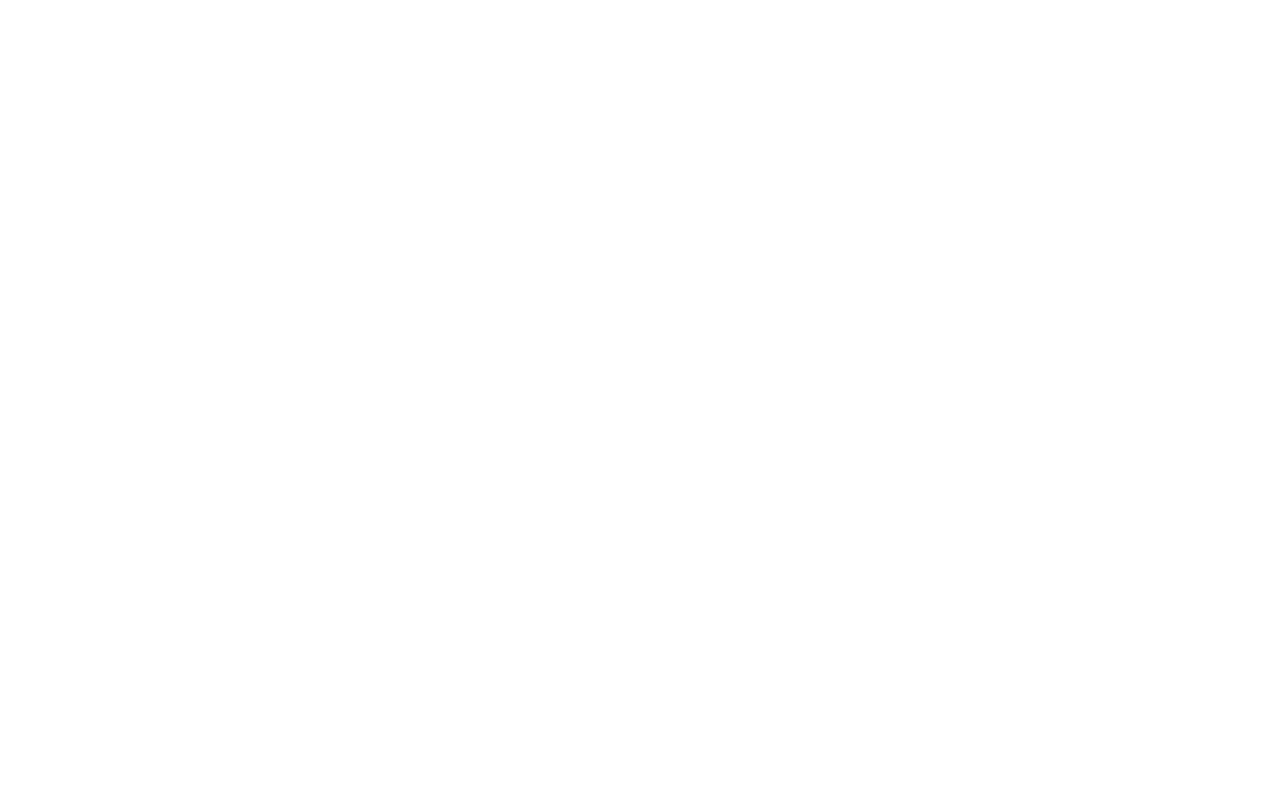
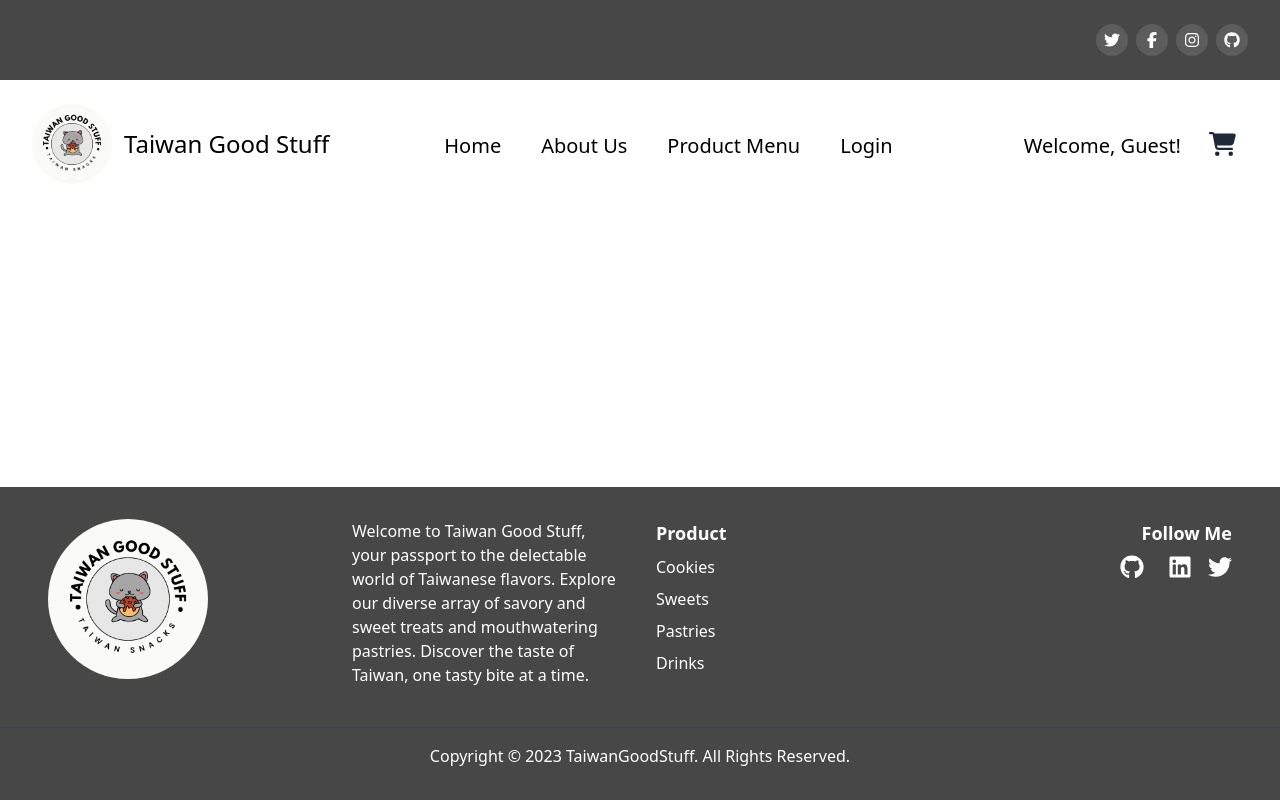
Before and after one commit to Poyuchao/Po-Kristen-Marketplace, a React (Create React App) app: page /cart in a window 1280 px wide. Before the commit this address had no page. Built offline with nearby package versions, Linux system fonts and the light colour scheme.

Commit message:
Updated login.js

```diff
--- a/package.json
+++ b/package.json
@@ -19,7 +19,7 @@
     "react": "^18.2.0",
     "react-dom": "^18.2.0",
     "react-icons": "^4.11.0",
-    "react-router-dom": "^6.16.0",
+    "react-router-dom": "^6.17.0",
     "react-scripts": "5.0.1",
     "tw-elements-react": "^1.0.0-alpha1",
     "web-vitals": "^2.1.4"
--- a/src/App.js
+++ b/src/App.js
@@ -1,38 +1,32 @@
+import React from 'react';
 import './App.css';
-import {BrowserRouter, Route, Routes} from "react-router-dom";
-//Pages
-import {Home,Contact,Login,Register,Reset,Menu} from "./pages"
-
-//components
-import { Header,Footer } from './components';
-
+import { BrowserRouter, Route, Routes } from 'react-router-dom';
+import { Home, Contact, Login, Register, Reset, Menu } from './pages';
+import { Header, Footer } from './components';
+import { UserProvider } from './pages/authority/UserContext'; // Adjust the path as needed
 
 function App() {
   return (
-    // sticky the footer at the bottom of web
-    <div className='flex flex-col min-h-screen'>
+    <UserProvider>
+      <div className="flex flex-col min-h-screen">
         <BrowserRouter>
-          <Header/>
+          <Header />
 
-    <div className='flex-grow'>
-      {/* the main content is wrapped inside a div with the flex-grow class. This ensures it takes up all available space, pushing the footer down. */}
+          <div className="flex-grow">
             <Routes>
               <Route path="/" element={<Home />} />
               <Route path="/contact" element={<Contact />} />
-        <Route path="/login" element={<Login/>}></Route>
-        <Route path="/productMenu" element={<Menu/>}></Route>
-        <Route path="/register" element={<Register/>}></Route>
-        <Route path="/reset" element={<Reset/>}></Route>
+              <Route path="/login" element={<Login />} />
+              <Route path="/productMenu" element={<Menu />} />
+              <Route path="/register" element={<Register />} />
+              <Route path="/reset" element={<Reset />} />
             </Routes>
-
           </div>
 
-    <Footer/>
+          <Footer />
         </BrowserRouter>
-
       </div>
-
-
+    </UserProvider>
   );
 }
 
--- a/src/components/Header/Header.js
+++ b/src/components/Header/Header.js
@@ -1,35 +1,20 @@
-import React,{useState,useEffect} from "react";
+import React,{useState} from "react";
 import navlinks from "..";  // import navlinks from index page
 import logo from '../../image/logo.png'
 import { FontAwesomeIcon } from '@fortawesome/react-fontawesome';
 import { faTwitter,faInstagram, faFacebookF, faGithub  } from '@fortawesome/free-brands-svg-icons';
+import { useUser } from "../../pages/authority/UserContext";
 
 const Header = () => {
-    // initialize open is false
+     // Initialize open as false
      const [open, setOpen] = useState(false);
-    // setopen to its opposite side
+     // Use the useUser hook to access user data
+     const { userData } = useUser();
+
+     // Toggle the mobile menu
      const toggleMenu = () => {
          setOpen(!open);
      };
-
-    const [userData, setUserData] = useState(JSON.parse(localStorage.getItem('loggedInUser')));
-    console.log(userData.username)
-    // Effect to listen for changes in localStorage
-    useEffect(() => {
-        // Function to handle the storage event
-        const handleStorageChange = () => {
-            setUserData(JSON.parse(localStorage.getItem('loggedInUser')));
-        };
-
-        // Attach the event listener
-        window.addEventListener('storage', handleStorageChange);
-
-        // Cleanup the event listener on unmount
-        return () => {
-            window.removeEventListener('storage', handleStorageChange);
-        };
-    }, []); // The empty dependency array ensures this effect runs only once, similar to componentDidMount.
-
 
     return (
 
@@ -88,11 +73,16 @@ const Header = () => {
                                     ))}
                                 </div>
 
+                                  {/* Display user data if available */}
                                     {userData ? (
                                         <span className="text-black text-xl font-medium">
-                                                Hi ! {userData.username}
+                                            Hi, {userData.username}!
                                         </span>
-                                        ) : null}
+                                    ) : (
+                                        <span className="text-black text-xl font-medium">
+                                            Welcome, Guest!
+                                        </span>
+                                    )}
                               {/* Cart link (Assuming it's the last link in your navlinks array) */}
                                 <a
                                     className="text-gray-800 transition-all duration-500 hover:bg-gray-600 hover:text-white px-3 py-2 rounded-md text-2xl font-medium"
--- a/src/pages/authority/Login.js
+++ b/src/pages/authority/Login.js
@@ -3,13 +3,15 @@ import logo from '../../image/logo.png';
 import { Link } from 'react-router-dom';
 import axios from 'axios'; // import axios for making HTTP requests
 import { useNavigate } from 'react-router-dom';
-
+import { useUser } from './UserContext';
 
 const Login = () => {
    // States for registration
    const [username, setName] =useState('');
    const [password,setPassword]=useState('');
-   const [userInfo, setUserInfo] = useState({});
+   // const [userInfo, setUserInfo] = useState({});
+   const { setUserData } = useUser();
+
    // link to login
    const navigate=useNavigate()
    // Handling name email and password changes
@@ -30,14 +32,16 @@ const Login = () => {
 
             const userData = { username: username };
 
-            setUserInfo(userData);
+            // Store user data in the context
+            setUserData(userData)
             console.log(userData);
-            console.log(userInfo);
+
             // Store user data in localStorage
             localStorage.setItem('loggedInUser', JSON.stringify(userData));
 
 
             navigate('/');
+
         }
     })
     .catch(err=> console.log(err))
--- /dev/null
+++ b/src/pages/authority/UserContext.js
@@ -0,0 +1,40 @@
+import React, { createContext, useContext, useState, useEffect } from 'react';
+
+// creating a new context using createContext().
+//This context will be used to store and share user authentication data across different components.
+const UserContext = createContext();
+
+// You're exporting a function called UserProvider, which will serve as the context provider.
+// This function takes a children prop, which represents the child components that will be wrapped by this provider.
+export function UserProvider({ children }) {
+  // Initialize userData from local storage when the app loads
+  const [userData, setUserData] = useState(() => {
+
+    const storedUserData = localStorage.getItem('userData');
+    return storedUserData ? JSON.parse(storedUserData) : null;
+  });
+
+  // Update local storage when userData changes
+  useEffect(() => {
+    // using localStorage.setItem to update the 'userData' item in local storage with the current value of userData.
+    // You're converting userData to a JSON string using JSON.stringify before storing it in local storage.
+    localStorage.setItem('userData', JSON.stringify(userData));
+    // The useEffect runs whenever userData changes, as specified by the dependency array [userData].
+    // This ensures that local storage is updated whenever userData is modified.
+  }, [userData]);
+
+  return (
+    // using UserContext.Provider to provide the userData state and the setUserData function to its children.
+    // This makes userData and setUserData available to any component that uses the useUser hook within the
+    // context of this provider.
+    <UserContext.Provider value={{ userData, setUserData }}>
+       {/**rendering the child components ({children}) wrapped by the context provider.
+        * This allows all the components within this context provider to access and update the user data. */}
+      {children}
+    </UserContext.Provider>
+  );
+}
+
+export function useUser() {
+  return useContext(UserContext);
+}
```
Also changed, not shown: 1 other file (tests, documents, lock files or other folders). Lines whose indentation alone changed are shown as unchanged.
